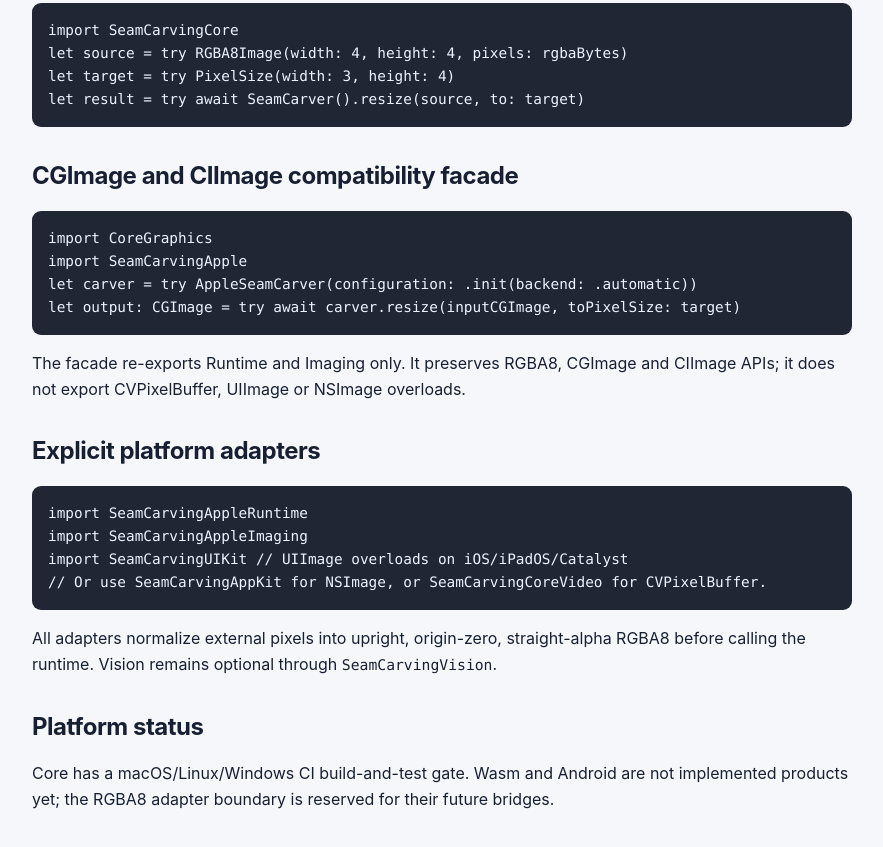
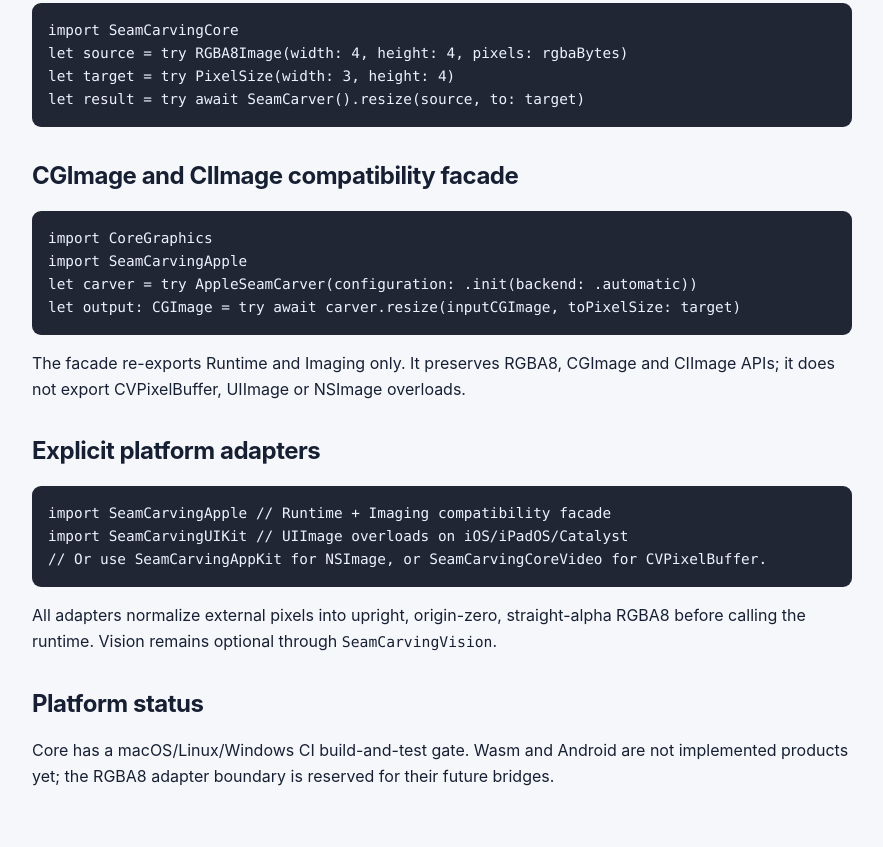
Before and after one commit to AmatsuZero/SeemCarvingSwift, a plain HTML site: page docs/api.html in a window 1280 px wide. Shown: the part 797-1644 px from the top of the page, without its empty margins (118-1001 px from the left). Drawn offline with Linux system fonts and the light colour scheme.

Commit message:
docs: align adapter import examples

```diff
--- a/docs/api.html
+++ b/docs/api.html
@@ -11,8 +11,7 @@ let result = try await SeamCarver().resize(source, to: target)</code></pre>
 import SeamCarvingApple
 let carver = try AppleSeamCarver(configuration: .init(backend: .automatic))
 let output: CGImage = try await carver.resize(inputCGImage, toPixelSize: target)</code></pre><p>The facade re-exports Runtime and Imaging only. It preserves RGBA8, CGImage and CIImage APIs; it does not export CVPixelBuffer, UIImage or NSImage overloads.</p>
-<h2>Explicit platform adapters</h2><pre><code>import SeamCarvingAppleRuntime
-import SeamCarvingAppleImaging
+<h2>Explicit platform adapters</h2><pre><code>import SeamCarvingApple // Runtime + Imaging compatibility facade
 import SeamCarvingUIKit // UIImage overloads on iOS/iPadOS/Catalyst
 // Or use SeamCarvingAppKit for NSImage, or SeamCarvingCoreVideo for CVPixelBuffer.</code></pre>
 <p>All adapters normalize external pixels into upright, origin-zero, straight-alpha RGBA8 before calling the runtime. Vision remains optional through <code>SeamCarvingVision</code>.</p>
```
Also changed, not shown: docs/api-zh.html (+1 -2 lines).
